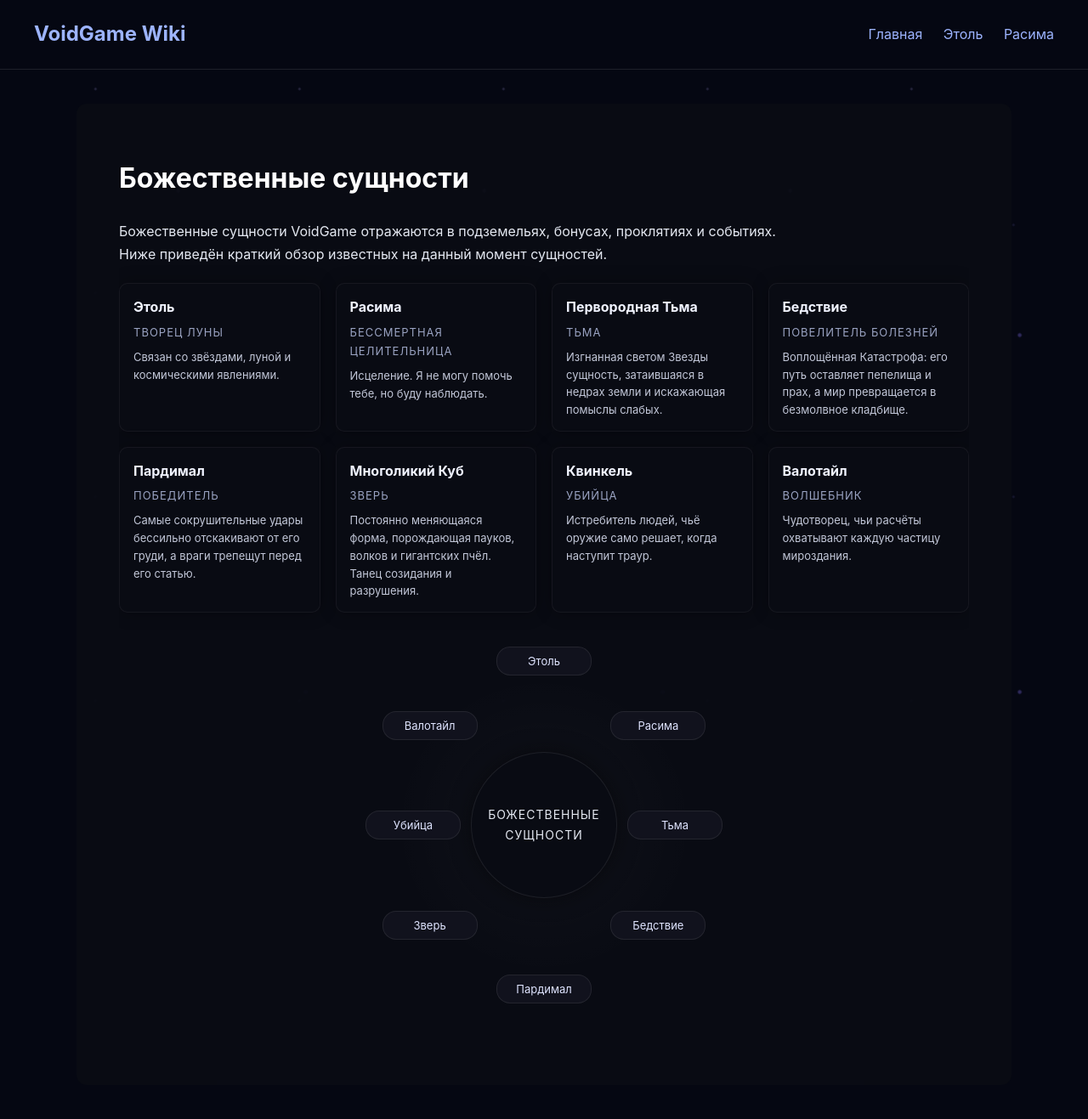
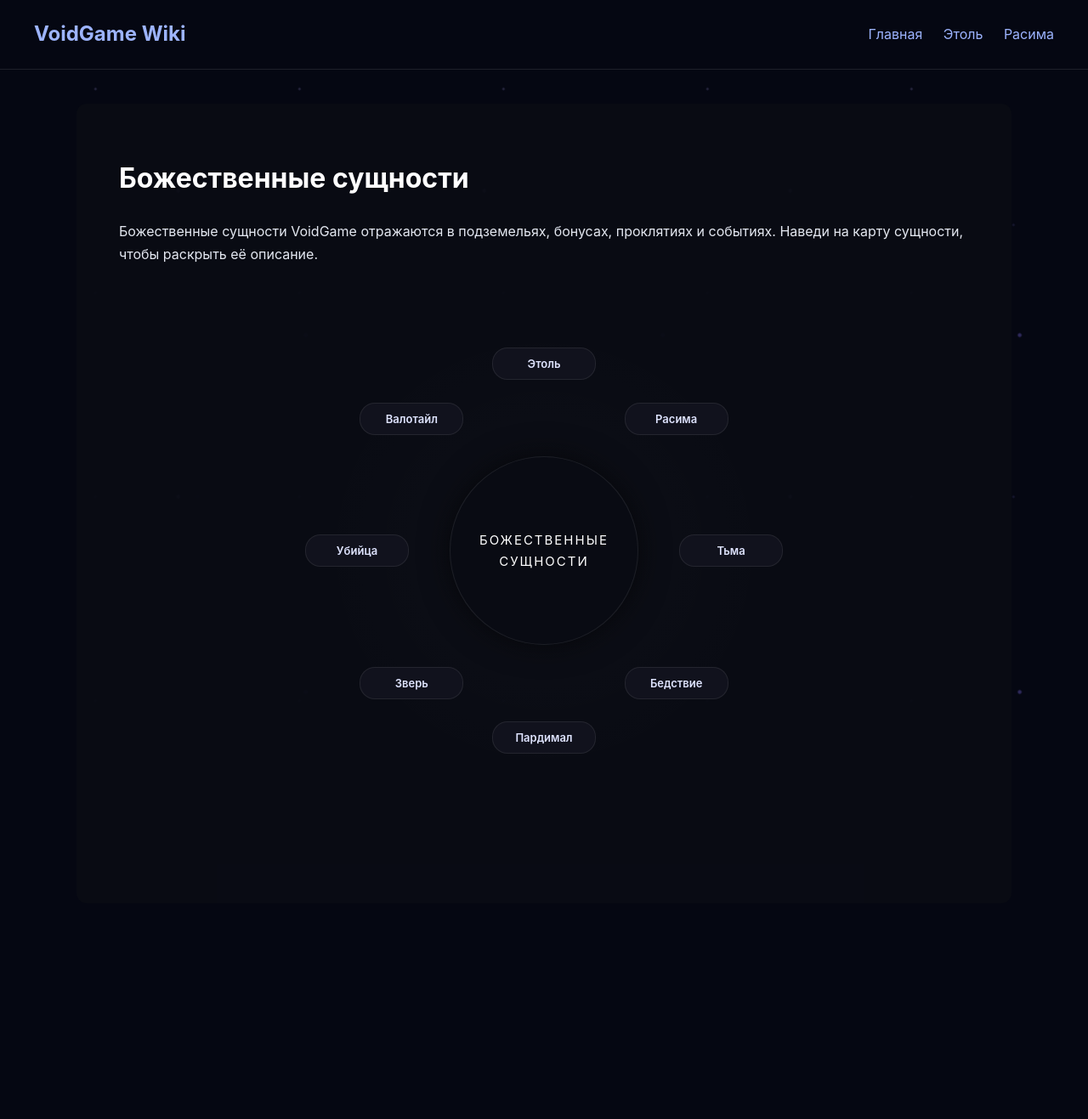
Before and after one commit to tveiv/tveiv.github.io, a Jekyll site: the page built from entities.md, in a window 1280 px wide. Shown: the whole page at 85% size. Built offline with Jekyll 4.4.1, drawn with Linux system fonts in a browser that asks for light colours; after the commit the page ends 1103 px from its top, so only the background shows below that.

Commit message:
Изменения в хабе Божественных Сущностей

```diff
--- a/assets/css/style.css
+++ b/assets/css/style.css
@@ -393,16 +393,15 @@ main {
   line-height: 1.6;
 }
 
-/* ===== Круг сущностей на хабе ===== */
+/* ===== КРУГ СУЩНОСТЕЙ (ОБНОВЛЕННЫЙ) ===== */
 
 .entity-wheel {
   position: relative;
-  width: 420px;
-  height: 420px;
-  margin: 40px auto;
+  width: 550px;
+  height: 550px;
+  margin: 60px auto 100px auto;
   border-radius: 50%;
-  /* лёгкий фон, чтобы было видно круг */
-  background: radial-gradient(circle, rgba(255,255,255,0.03) 0%, rgba(0,0,0,0) 60%);
+  background: radial-gradient(circle, rgba(255,255,255,0.02) 0%, rgba(0,0,0,0) 70%);
 }
 
 .entity-wheel-center {
@@ -410,65 +409,88 @@ main {
   top: 50%;
   left: 50%;
   transform: translate(-50%, -50%);
-  width: 150px;
-  height: 150px;
+  width: 180px;
+  height: 180px;
   border-radius: 50%;
   background: rgba(10, 12, 20, 0.95);
   display: flex;
   align-items: center;
   justify-content: center;
   text-align: center;
-  padding: 10px;
-  font-size: 14px;
+  padding: 20px;
+  font-size: 15px;
   text-transform: uppercase;
-  letter-spacing: 1px;
+  letter-spacing: 2px;
   border: 1px solid rgba(255,255,255,0.08);
-  box-shadow: 0 0 25px rgba(0,0,0,0.5);
+  box-shadow: 0 0 35px rgba(0,0,0,0.6);
+  color: #ffffff;
 }
 
-/* Общий стиль пунктов круга */
+/* Базовое позиционирование кнопок (теперь без конфликтов) */
 .entity-wheel-item {
   position: absolute;
-  width: 110px;
-  height: 32px;
-  line-height: 32px;
+  width: 120px;
+  height: 36px;
+  line-height: 36px;
   text-align: center;
-  border-radius: 16px;
+  border-radius: 18px;
   background: rgba(18, 20, 30, 0.95);
   border: 1px solid rgba(255,255,255,0.08);
   color: #dfe4ff;
   font-size: 13px;
+  font-weight: 600;
   text-decoration: none;
-  transition: transform 0.2s ease, box-shadow 0.2s ease, background 0.2s ease;
+  /* Важно: центрируем точку позиционирования */
+  transform: translate(-50%, -50%);
+  transition: transform 0.2s ease, box-shadow 0.2s ease, background-color 0.2s ease;
+  z-index: 2;
 }
 
+/* Эффект при наведении (теперь не прыгает) */
 .entity-wheel-item:hover {
-  background: rgba(45, 60, 120, 0.95);
-  box-shadow: 0 0 18px rgba(120, 150, 255, 0.6);
-  transform: scale(1.08);
+  background-color: rgba(45, 60, 120, 0.95);
+  border-color: rgba(120, 150, 255, 0.4);
+  box-shadow: 0 0 20px rgba(100, 130, 255, 0.5);
+  transform: translate(-50%, -50%) scale(1.1); /* Сохраняем translate! */
 }
 
-/* Позиции по кругу (8 сущностей) */
-.entity-wheel-etol      { top: 0%;   left: 50%; transform: translate(-50%, 0); }
-.entity-wheel-rasima    { top: 18%;  left: 82%; transform: translate(-50%, 0); }
-.entity-wheel-darkness  { top: 50%;  left: 100%; transform: translate(-100%, -50%); }
-.entity-wheel-calamity  { top: 82%;  left: 82%; transform: translate(-50%, -100%); }
-.entity-wheel-pardimal  { top: 100%; left: 50%; transform: translate(-50%, -100%); }
-.entity-wheel-beast     { top: 82%;  left: 18%; transform: translate(-50%, -100%); }
-.entity-wheel-killer    { top: 50%;  left: 0%;  transform: translate(0, -50%); }
-.entity-wheel-valotile  { top: 18%;  left: 18%; transform: translate(-50%, 0); }
+/* Точные координаты по кругу 550x550px (R = 40%) */
+.entity-wheel-etol      { top: 10%;  left: 50%; }
+.entity-wheel-rasima    { top: 21.7%; left: 78.3%; }
+.entity-wheel-darkness  { top: 50%;  left: 90%; }
+.entity-wheel-calamity  { top: 78.3%; left: 78.3%; }
+.entity-wheel-pardimal  { top: 90%;  left: 50%; }
+.entity-wheel-beast     { top: 78.3%; left: 21.7%; }
+.entity-wheel-killer    { top: 50%;  left: 10%; }
+.entity-wheel-valotile  { top: 21.7%; left: 21.7%; }
 
-/* Подсказка */
+/* Всплывающий тултип над активной кнопкой */
 .entity-wheel-tooltip {
   position: absolute;
-  bottom: -80px;
-  left: 50%;
-  transform: translateX(-50%);
-  width: 100%;
-  max-width: 420px;
+  display: none; /* скрыт по умолчанию, включается через JS */
+  background: rgba(8, 10, 18, 0.98);
+  border: 1px solid rgba(255, 255, 255, 0.12);
+  border-radius: 8px;
+  padding: 10px 14px;
+  color: #e4e8f1;
   font-size: 13px;
-  color: #c2c7d8;
+  line-height: 1.5;
+  width: 200px;
   text-align: center;
-  padding-top: 10px;
-  border-top: 1px solid rgba(255,255,255,0.10);
+  pointer-events: none; /* чтобы тултип не мешал мышке */
+  transform: translate(-50%, -100%); /* центрируем и выталкиваем наверх */
+  box-shadow: 0 10px 25px rgba(0,0,0,0.6);
+  z-index: 10;
+  animation: tooltipFade 0.15s ease-out;
 }
+
+@keyframes tooltipFade {
+  from {
+    opacity: 0;
+    transform: translate(-50%, -95%);
+  }
+  to {
+    opacity: 1;
+    transform: translate(-50%, -100%);
+  }
+}
--- a/entities.md
+++ b/entities.md
@@ -8,77 +8,7 @@ permalink: /entities/
 
 # Божественные сущности
 
-Божественные сущности VoidGame отражаются в подземельях, бонусах, проклятиях и событиях.
-Ниже приведён краткий обзор известных на данный момент сущностей.
-
-<div class="entity-grid">
-
-<div class="entity-card">
-  <div class="entity-card-name"><a href="/etol/">Этоль</a></div>
-  <div class="entity-card-title">Творец Луны</div>
-  <div class="entity-card-desc">
-    Связан со звёздами, луной и космическими явлениями.
-  </div>
-</div>
-
-<div class="entity-card">
-  <div class="entity-card-name"><a href="/rasima/">Расима</a></div>
-  <div class="entity-card-title">Бессмертная целительница</div>
-  <div class="entity-card-desc">
-    Исцеление. Я не могу помочь тебе, но буду наблюдать.
-  </div>
-</div>
-
-<div class="entity-card">
-  <div class="entity-card-name"><a href="/darkness/">Первородная Тьма</a></div>
-  <div class="entity-card-title">Тьма</div>
-  <div class="entity-card-desc">
-    Изгнанная светом Звезды сущность, затаившаяся в недрах земли и искажающая помыслы слабых.
-  </div>
-</div>
-
-<div class="entity-card">
-  <div class="entity-card-name"><a href="/calamity/">Бедствие</a></div>
-  <div class="entity-card-title">Повелитель болезней</div>
-  <div class="entity-card-desc">
-    Воплощённая Катастрофа: его путь оставляет пепелища и прах, а мир превращается в безмолвное кладбище.
-  </div>
-</div>
-
-<div class="entity-card">
-  <div class="entity-card-name"><a href="/pardimal/">Пардимал</a></div>
-  <div class="entity-card-title">Победитель</div>
-  <div class="entity-card-desc">
-    Самые сокрушительные удары бессильно отскакивают от его груди, а враги трепещут перед его статью.
-  </div>
-</div>
-
-<div class="entity-card">
-  <div class="entity-card-name"><a href="/beast/">Многоликий Куб</a></div>
-  <div class="entity-card-title">Зверь</div>
-  <div class="entity-card-desc">
-    Постоянно меняющаяся форма, порождающая пауков, волков и гигантских пчёл. Танец созидания и разрушения.
-  </div>
-</div>
-
-<div class="entity-card">
-  <div class="entity-card-name"><a href="/killer/">Квинкель</a></div>
-  <div class="entity-card-title">Убийца</div>
-  <div class="entity-card-desc">
-    Истребитель людей, чьё оружие само решает, когда наступит траур.
-  </div>
-</div>
-
-<div class="entity-card">
-  <div class="entity-card-name"><a href="/valotile/">Валотайл</a></div>
-  <div class="entity-card-title">Волшебник</div>
-  <div class="entity-card-desc">
-    Чудотворец, чьи расчёты охватывают каждую частицу мироздания.
-  </div>
-</div>
-
-
-</div> <!-- .entity-grid -->
+Божественные сущности VoidGame отражаются в подземельях, бонусах, проклятиях и событиях. Наведи на карту сущности, чтобы раскрыть её описание.
 
 <div class="entity-wheel">
 
@@ -97,12 +27,12 @@ permalink: /entities/
   </a>
 
   <a href="/darkness/" class="entity-wheel-item entity-wheel-darkness"
-     data-desc="Первородная Тьма, изгнанная светом Звезды.">
+     data-desc="Первородная Тьма, затаившаяся в недрах земли.">
     Тьма
   </a>
 
   <a href="/calamity/" class="entity-wheel-item entity-wheel-calamity"
-     data-desc="Повелитель болезней, следом за которым приходят пепелища и прах.">
+     data-desc="Повелитель болезней, обращающий плоть живых в прах.">
     Бедствие
   </a>
 
@@ -126,30 +56,38 @@ permalink: /entities/
     Валотайл
   </a>
 
-  <div class="entity-wheel-tooltip" id="entityWheelTooltip">
-    Наведи на сущность, чтобы увидеть краткое описание.
-  </div>
+  <!-- Всплывающий тултип, который будет двигаться за мышкой -->
+  <div class="entity-wheel-tooltip" id="entityWheelTooltip"></div>
+
+</div>
 
 </div>
 
 <script>
 document.addEventListener('DOMContentLoaded', function() {
+  const wheel = document.querySelector('.entity-wheel');
   const items = document.querySelectorAll('.entity-wheel-item');
   const tooltip = document.getElementById('entityWheelTooltip');
-  if (!tooltip) return;
-
-  const defaultText = 'Наведи на сущность, чтобы увидеть краткое описание.';
+  if (!tooltip || !wheel) return;
 
   items.forEach(item => {
     item.addEventListener('mouseenter', () => {
       const desc = item.getAttribute('data-desc');
-      tooltip.textContent = desc || defaultText;
+      tooltip.textContent = desc;
+      tooltip.style.display = 'block';
+
+      // Позиционируем тултип ровно над активной кнопкой
+      const itemLeft = item.offsetLeft;
+      const itemTop = item.offsetTop;
+      const itemWidth = item.offsetWidth;
+
+      tooltip.style.left = (itemLeft + itemWidth / 2) + 'px';
+      tooltip.style.top = (itemTop - 15) + 'px'; // 15px выше кнопки
     });
+
     item.addEventListener('mouseleave', () => {
-      tooltip.textContent = defaultText;
+      tooltip.style.display = 'none';
     });
   });
 });
 </script>
-
-</div> <!-- .void-article -->
```
